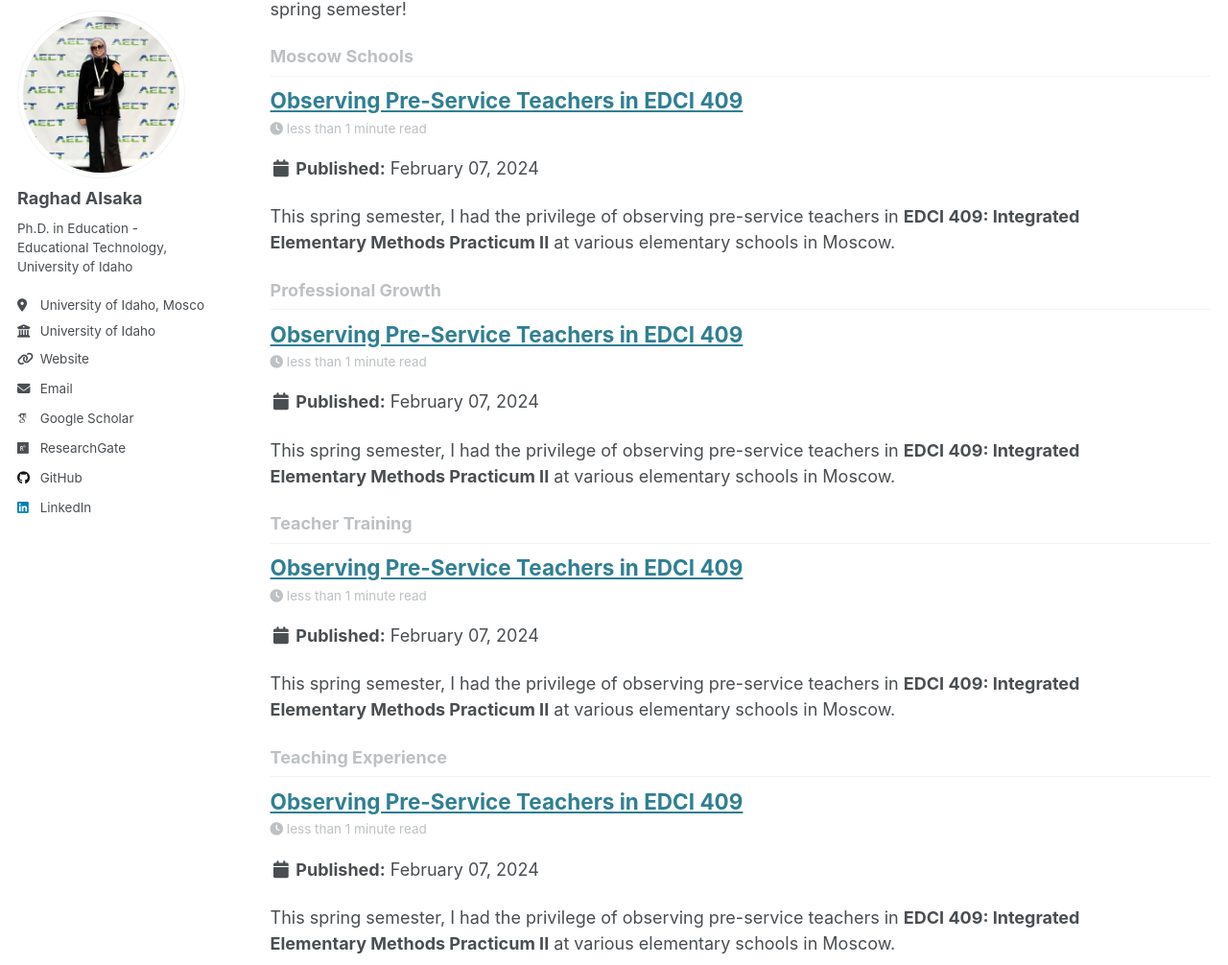
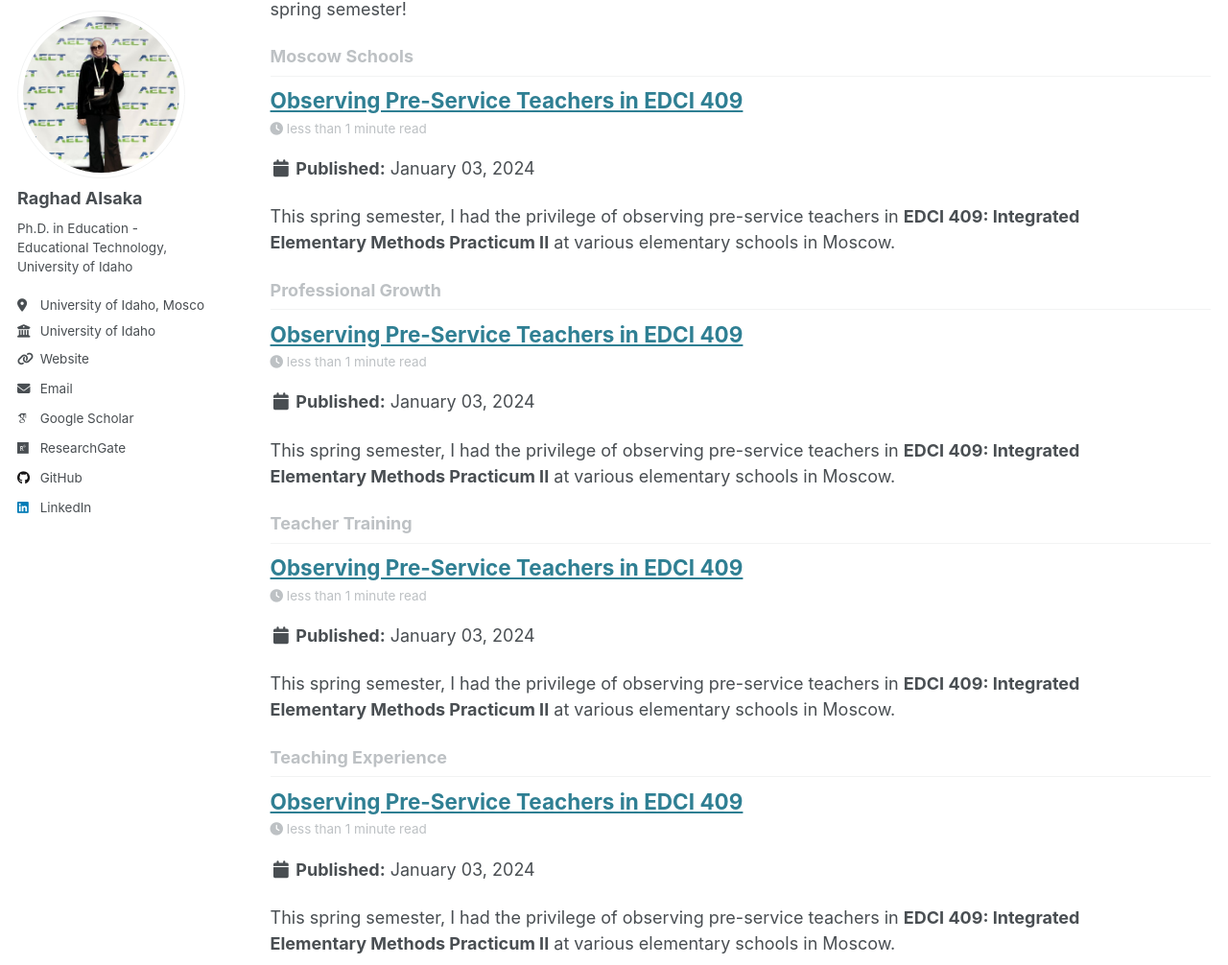
Before and after one commit to raghadalsaka/raghadalsaka.github.io, a Jekyll site: the page built from _pages/tag-archive.html, in a window 1280 px wide and 1400 px high, scrolled down 917 px. Shown: the part 95-1101 px from the top of the window at 96% size. Built offline with Jekyll 4.4.1, drawn with Linux system fonts in a browser that asks for light colours; some web fonts are replaced; some of the changed text lies outside the part shown.

Commit message:
Update and rename 2024-02-07-observing-pre-service-teachers.md to 2024-01-03-observing-pre-service-teachers-in-edci-409.md

```diff
--- a/_posts/2024-02-07-observing-pre-service-teachers.md
+++ b/_posts/2024-01-03-observing-pre-service-teachers-in-edci-409.md
@@ -1,7 +1,7 @@
 ---
 title: 'Observing Pre-Service Teachers in EDCI 409'
-date: 2024-02-07
-permalink: /posts/2024/02/observing-pre-service-teachers/
+date: 2024-01-03
+permalink: /posts/2024/01/observing-pre-service-teachers/
 tags:
   - Teaching Experience
   - Education
```
